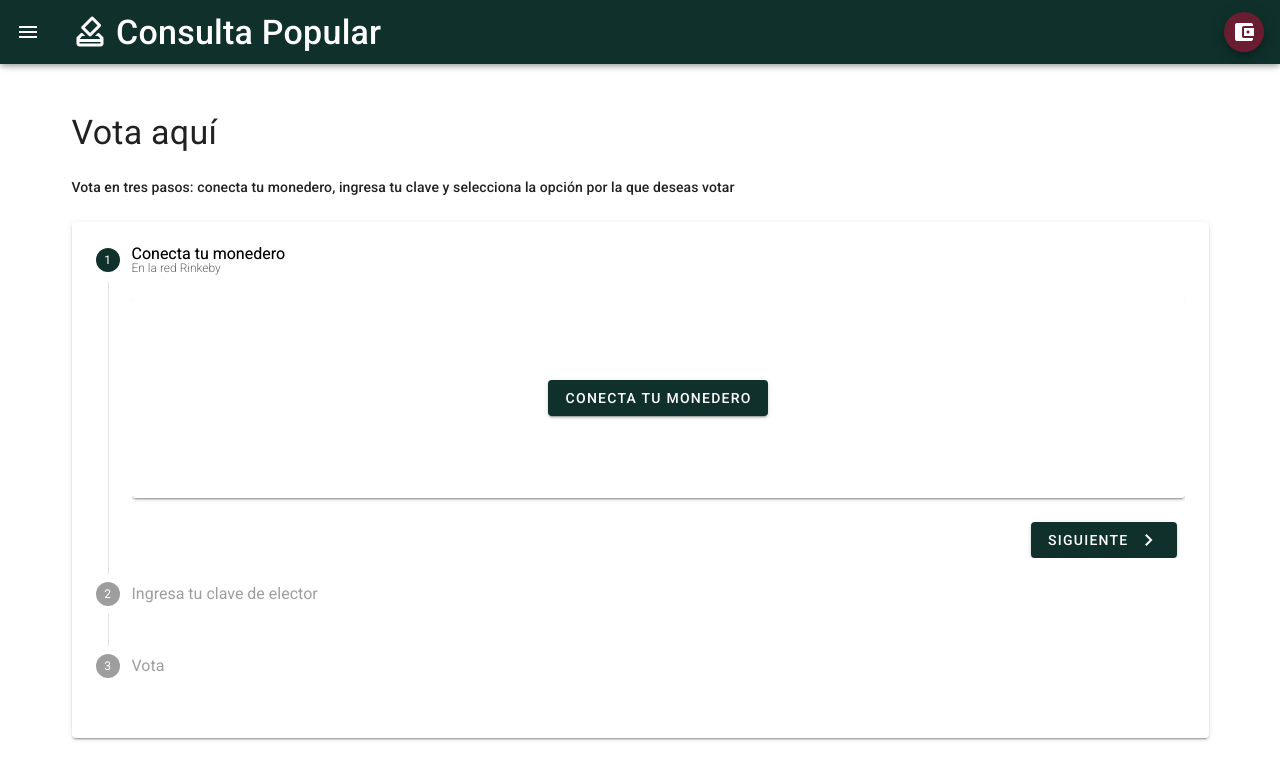
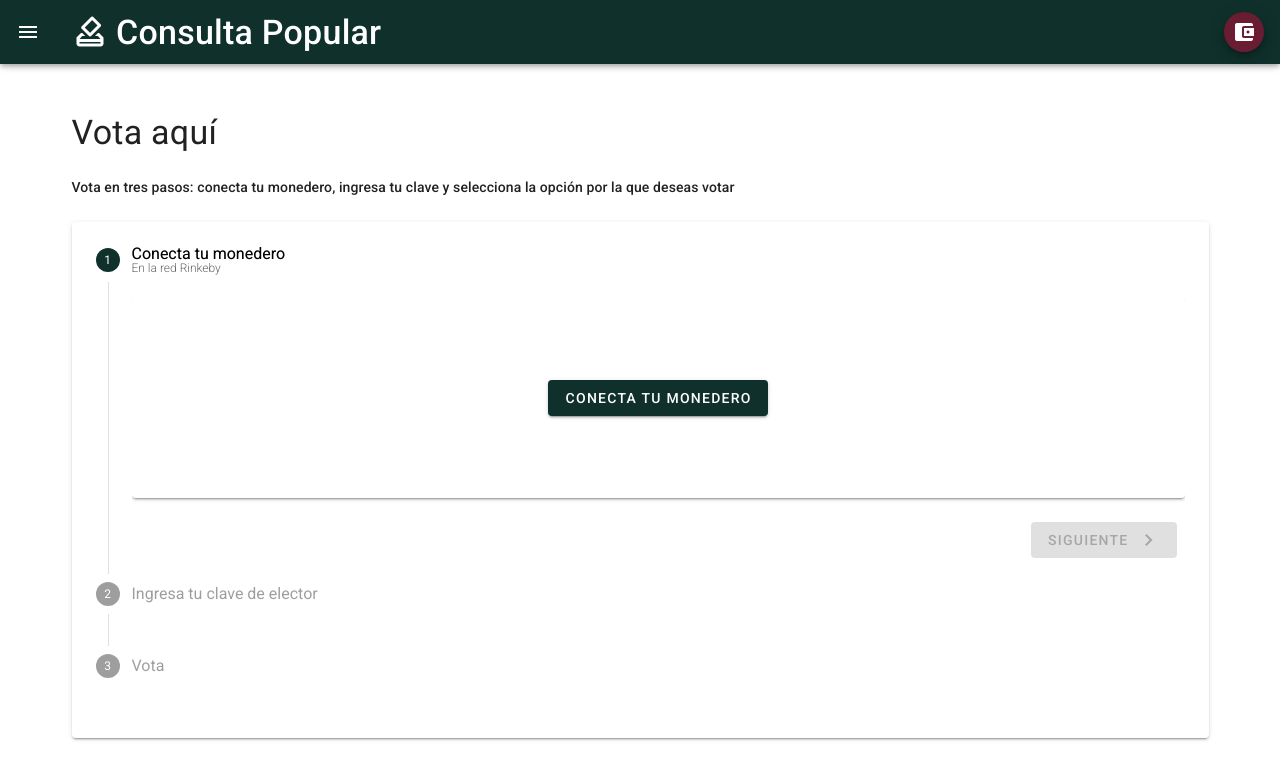
Before and after one commit to angeelgarr/consulta-popular, a Vue app in the folder frontend/: page / in a window 1280 px wide. Shown: the top 780 px of the page. Built offline with nearby package versions, Linux system fonts and the light colour scheme.

Commit message:
add network and address props

```diff
--- a/frontend/src/views/Votar.vue
+++ b/frontend/src/views/Votar.vue
@@ -12,13 +12,22 @@
       <v-stepper-content step="1">
         <v-card class="mb-4 mb-md-6" height="200px">
           <v-container fluid fill-height class="d-flex justify-center">
-            <v-btn color="primary">
+            <v-btn color="primary" v-if="!address">
               Conecta tu monedero
             </v-btn>
+            <template v-else>
+              <v-card-title>{{ address }}</v-card-title>
+              <v-card-subtitle>{{ network }}</v-card-subtitle>
+            </template>
           </v-container>
         </v-card>
         <div class="d-flex align-center justify-end">
-          <v-btn color="primary" @click="step++" class="mr-2">
+          <v-btn
+            color="primary"
+            @click="step++"
+            class="mr-2"
+            :disabled="!address"
+          >
             <span class="d-none d-sm-inline mr-2">Siguiente</span>
             <v-icon>
               mdi-chevron-right
@@ -34,7 +43,7 @@
       <v-stepper-content step="2">
         <v-card class="mb-4 mb-md-6" height="200px">
           <v-container fluid fill-height class="d-flex justify-center">
-            <v-form ref="form" v-model="valid" lazy-validation>
+            <v-form ref="form" lazy-validation>
               <v-text-field
                 v-model="clave"
                 :counter="18"
@@ -80,7 +89,7 @@
 
       <v-stepper-content step="3">
         <v-card class="mb-4 mb-md-6 pt-4 pb-6">
-          <v-card-title style="{word-wrap: break-word;}"
+          <v-card-title
             >¿Deseas que el presidente continúe en el cargo o que
             renuncie?</v-card-title
           >
@@ -90,13 +99,13 @@
           <div
             class="d-flex flex-column flex-sm-row justify-sm-space-around my-6"
           >
-            <v-btn color="accent" class="mb-6 mb-sm-0">
+            <v-btn color="accent" class="mb-6 mb-sm-0" @click="$emit(1)">
               Sí, que continúe
             </v-btn>
-            <v-btn color="accent" class="mb-6 mb-sm-0">
+            <v-btn color="accent" class="mb-6 mb-sm-0" @click="$emit(2)">
               No, que renuncie
             </v-btn>
-            <v-btn color="accent">
+            <v-btn color="accent" @click="$emit(3)">
               Anular mi voto
             </v-btn>
           </div>
@@ -139,6 +148,22 @@ export default {
       ],
     };
   },
+  props: {
+    address: {
+      type: String,
+      required: false,
+      default: () => {
+        "";
+      },
+    },
+    network: {
+      type: String,
+      required: false,
+      default: () => {
+        "Main net";
+      },
+    },
+  },
   components: {
     TheAppLayout,
   },
```
